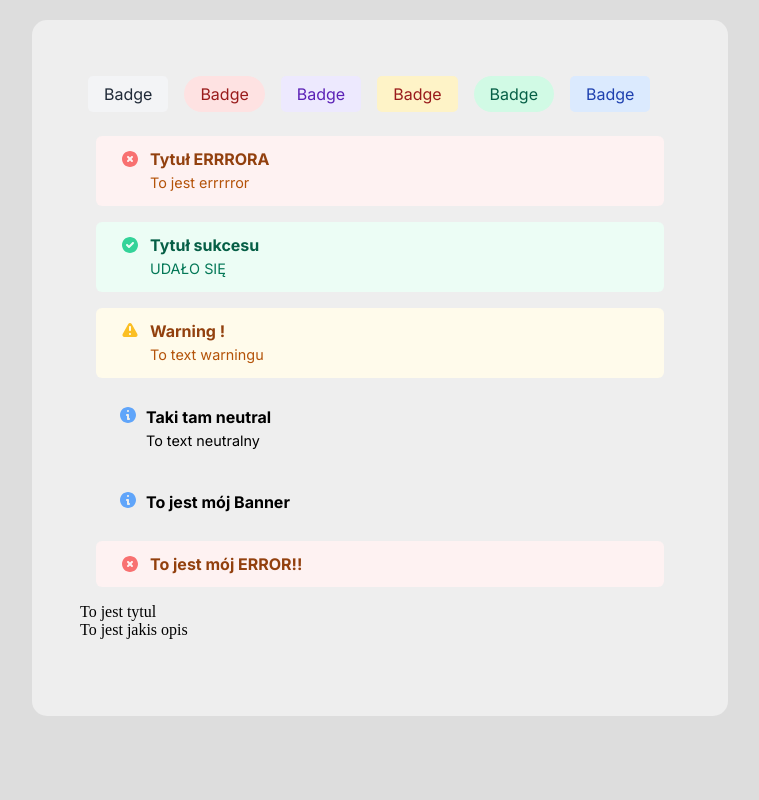
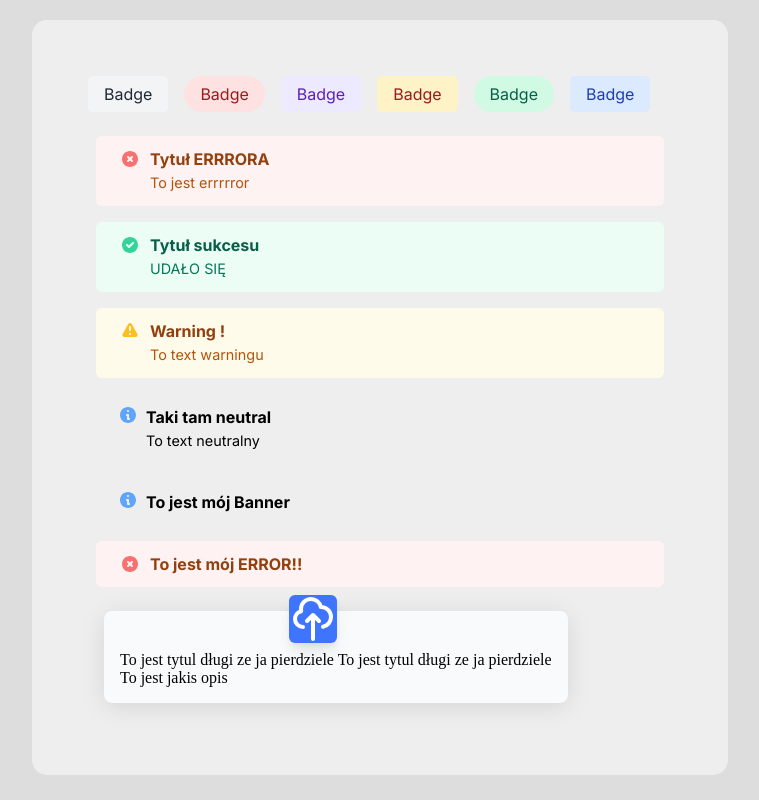
Before and after one commit to lukKotecki/component-library, a React (Vite) app: page / in a window 1280 px wide. Shown: the whole page, without its empty margins (260-1019 px from the left). Built offline with nearby package versions, Linux system fonts and the light colour scheme.

Commit message:
Card styles changed

```diff
--- a/src/App.jsx
+++ b/src/App.jsx
@@ -48,7 +48,8 @@ export default function App(){
 
       <Card>
         <CardTitle>
-          To jest tytul
+          To jest tytul długi ze ja pierdziele
+          To jest tytul długi ze ja pierdziele
         </CardTitle>
         To jest jakis opis
       </Card>
--- a/src/components/Card/Card.jsx
+++ b/src/components/Card/Card.jsx
@@ -1,9 +1,17 @@
 import React from 'react'
+import './card.css'
 
 export default function Card({children}){
     return (
         <div className='card-container'>
-            {children}
+            <svg className='card-svg' width="24" height="24" viewBox="0 0 24 24" fill="none" xmlns="http://www.w3.org/2000/svg">
+                <g id="Cloud upload">
+                <path id="Icon" d="M7 16C4.79086 16 3 14.2091 3 12C3 10.0929 4.33457 8.4976 6.12071 8.09695C6.04169 7.74395 6 7.37684 6 7C6 4.23858 8.23858 2 11 2C13.4193 2 15.4373 3.71825 15.9002 6.00098C15.9334 6.00033 15.9666 6 16 6C18.7614 6 21 8.23858 21 11C21 13.419 19.2822 15.4367 17 15.9M15 13L12 10M12 10L9 13M12 10L12 22" stroke="white" strokeWidth="2" strokeLinecap="round" strokeLinejoin="round"/>
+                </g>
+            </svg>
+            <div className='card-children'>
+                {children}
+            </div>
         </div>
     )
 }
--- /dev/null
+++ b/src/components/Card/card.css
@@ -0,0 +1,24 @@
+.card-svg{
+    border-radius: 6px;
+    background-color: #3F75FE;
+    box-shadow: 0px 4px 6px -2px rgba(0, 0, 0, 0.05), 0px 10px 15px -3px rgba(0, 0, 0, 0.10);
+    width: 3em;
+    height: 3em;
+    position: absolute;
+    left: 40%;
+    top:-1em;
+}
+
+.card-container{
+    margin: 1.5em;
+    border-radius: 8px;
+    background-color: #F9FAFB;
+    box-shadow: 0px 4px 25px 0px rgba(0, 0, 0, 0.10);
+    width: fit-content;
+    padding: 1em;
+    position: relative;
+}
+
+.card-children{
+    margin-top: 1.5em;
+}
```
